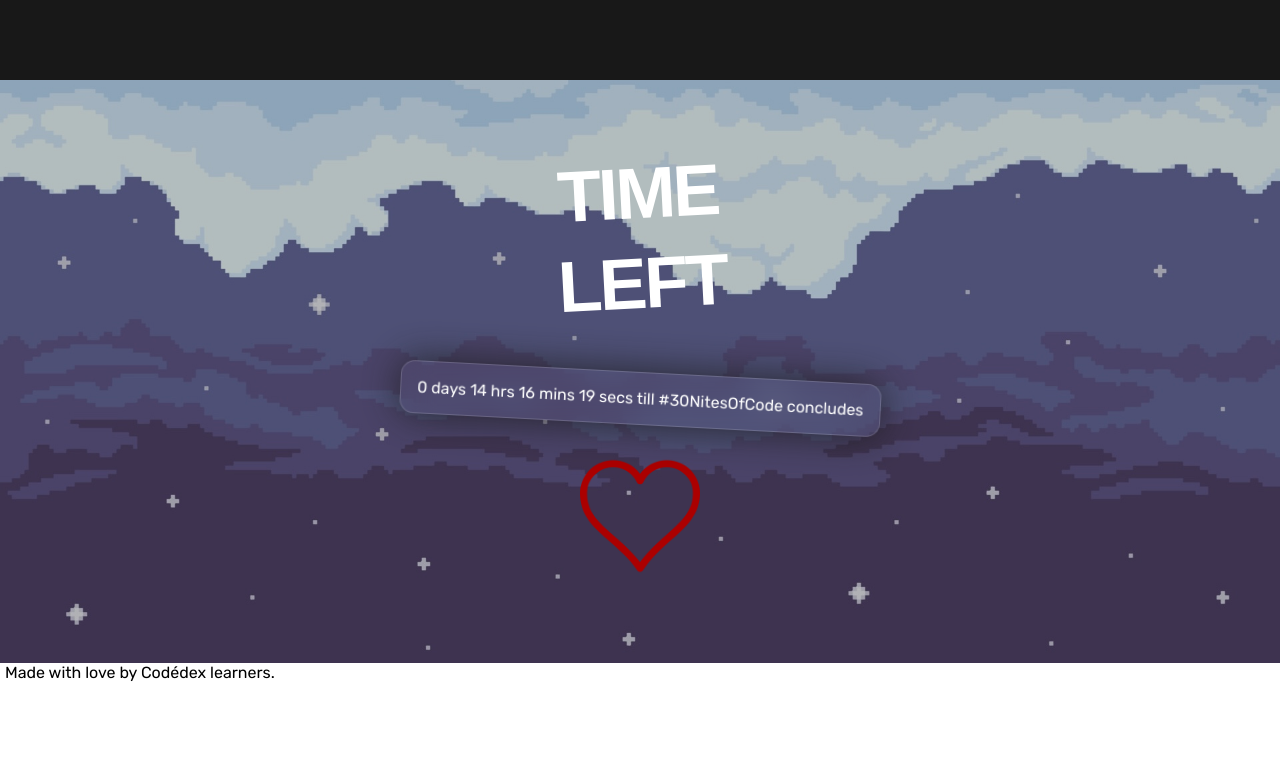
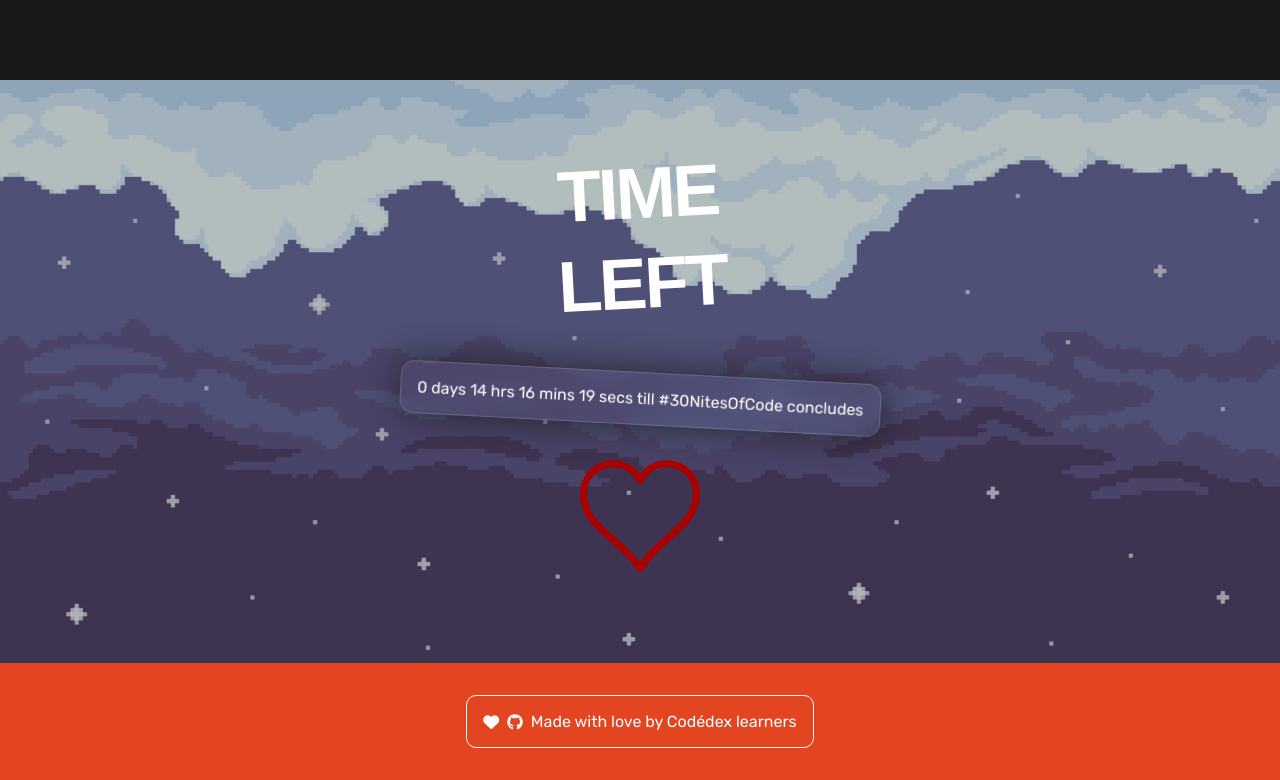
Before and after one commit to beingsie/30-nites-of-code-wiki, a plain HTML site: page index.html in a window 1280 px wide. Shown: the part 354-1134 px from the top of the page. Before the commit the page ends 1036 px from the top, so only its background shows below. Drawn offline with Linux system fonts and the light colour scheme; a web font is replaced by a local one.

Commit message:
feat: update footer styling

```diff
--- a/assets/css/styles.css
+++ b/assets/css/styles.css
@@ -453,6 +453,40 @@ section.heart .content-wrapper h2 {
   backdrop-filter: blur(16px);
   color: white;
 }
+
 footer {
-  margin-left:5px;
+  background-color: #e34521;
+  padding: 32px 0;
 }
+
+footer p {
+  display: flex;
+  flex-direction: row;
+  align-items: center;
+  justify-content: center;
+  gap: 8px;
+  color: white;
+  text-align: center;
+}
+
+footer a {
+  text-decoration: none;
+}
+
+.contributors {
+  width: fit-content;
+  margin: 0 auto;
+  padding: 16px;
+  border: 1px solid white;
+  border-radius: 10px;
+  transition: all 0.2s ease;
+}
+
+.contributors:hover {
+  background-color: white;
+  color: #292929;
+}
+
+.contributors:active {
+  transform: scale(0.96);
+}
--- a/index.html
+++ b/index.html
@@ -89,6 +89,18 @@
     </section>
   </main>
 
+  <footer>
+    <div class="container">
+      <a href="https://github.com/beingsie/anything?tab=readme-ov-file#contributors" target="_blank" rel="noopener">
+        <p class="contributors">
+          <i class="fa-solid fa-heart"></i>
+          <i class="fa-brands fa-github"></i>
+          <span>Made with love by Codédex learners</span>
+        </p>
+      </a>
+    </div>
+  </footer>
+
   <!-- Modal window -->
   <div id="modalWindow" class="modal">
     <div id="modalContent" class="modal-content">
@@ -118,9 +130,6 @@
 
   <!-- Scripts -->
   <script src="assets/js/script.js"></script>
-  <footer>
-    <p>Made with love by Codédex learners.</p>
-  </footer>
 </body>
 
 </html>
```
